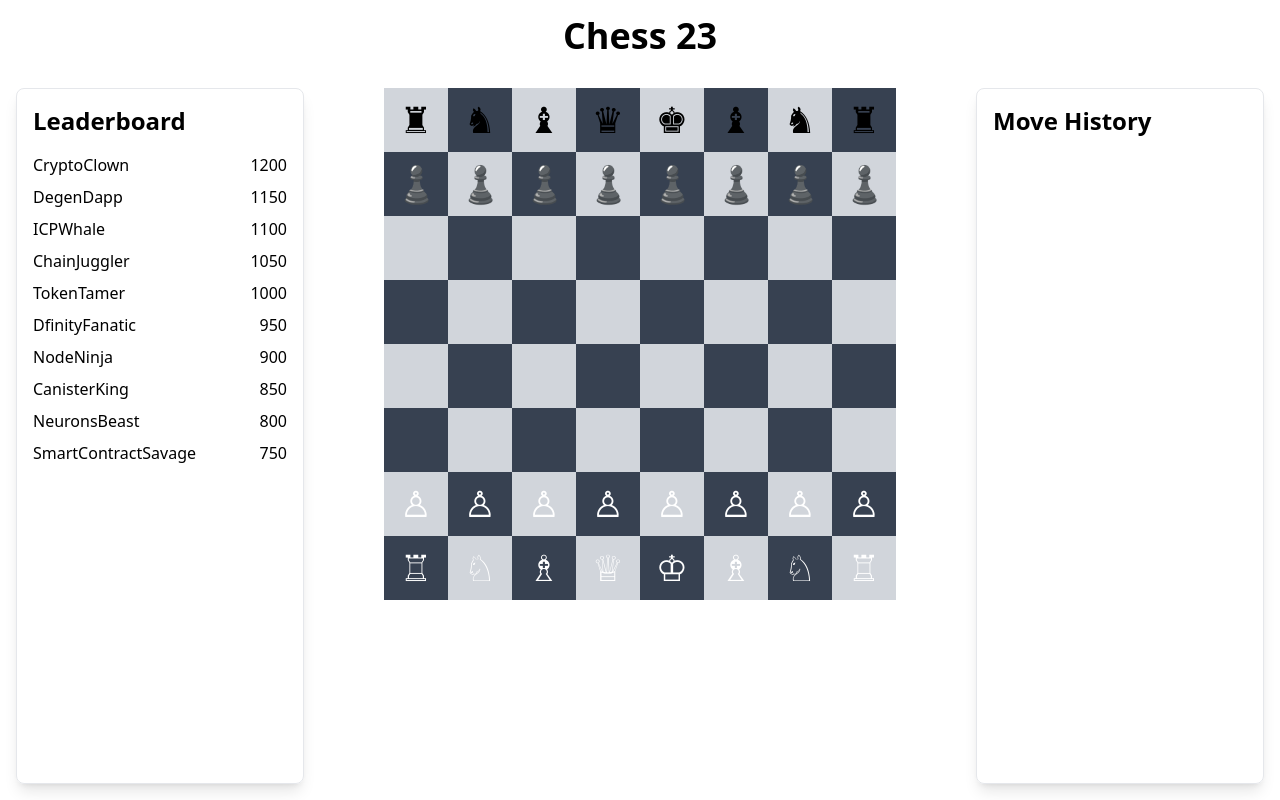
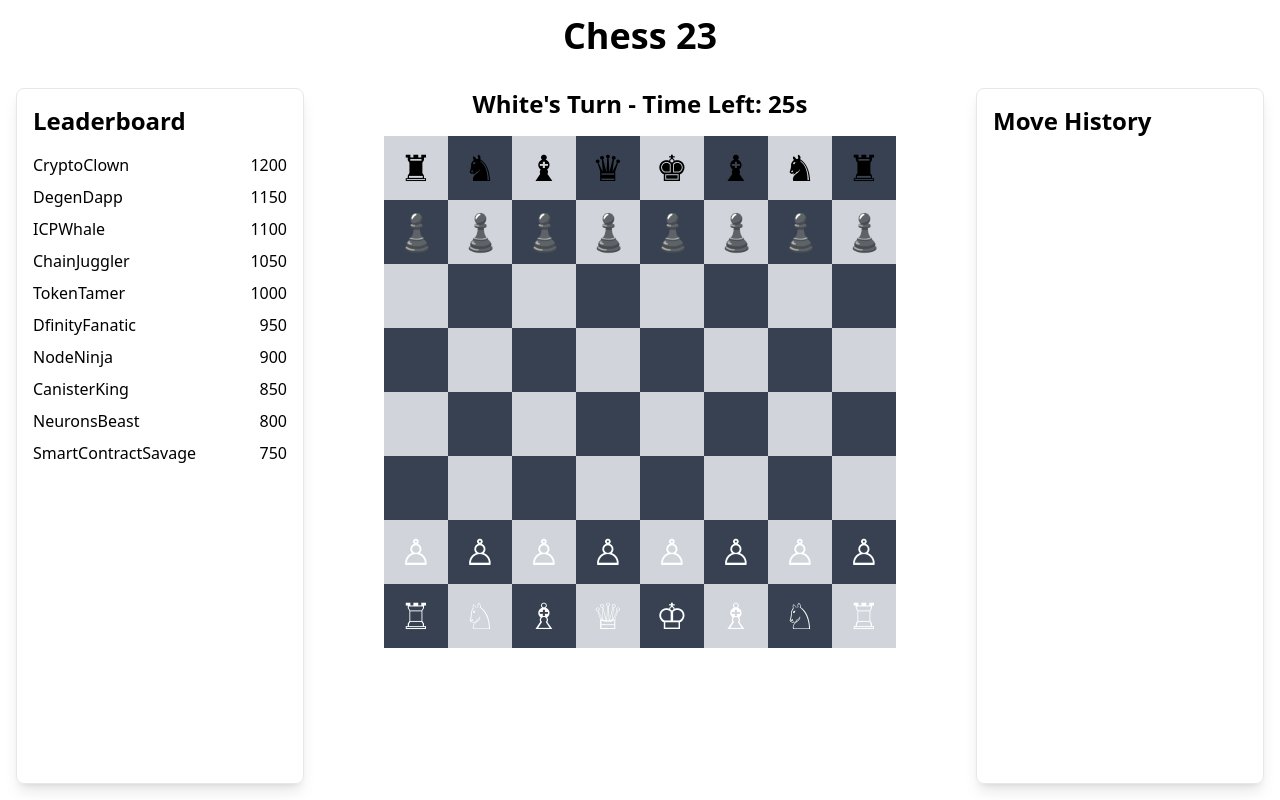
Before and after one commit to bridge-23/IChessAI, a React (Vite) app in the folder frontend/: page / in a window 1280 px wide. Built offline with nearby package versions, Linux system fonts and the light colour scheme.

Commit message:
feat: add the control timer

```diff
--- a/frontend/src/App.tsx
+++ b/frontend/src/App.tsx
@@ -1,22 +1,53 @@
-import React, { useState } from 'react';
+import React, { useState, useEffect } from 'react';
 import ChessBoard from './components/ChessBoard';
 import Leaderboard from './components/LeaderBoard';
 import MoveHistory from './components/MoveHistory';
 
 const App: React.FC = () => {
+  const initialTimeLimit = 30; // seconds
   const [moves, setMoves] = useState<{ move: string, piece: string }[]>([]);
+  const [currentPlayer, setCurrentPlayer] = useState<'white' | 'black'>('white');
+  const [timeLeft, setTimeLeft] = useState(initialTimeLimit);
+  const [showAlert, setShowAlert] = useState(false);
+  const [previousPlayer, setPreviousPlayer] = useState<'white' | 'black'>('white');
+
+  useEffect(() => {
+    if (timeLeft > 0) {
+      const timer = setInterval(() => setTimeLeft(timeLeft - 1), 1000);
+      return () => clearInterval(timer);
+    } else {
+      setPreviousPlayer(currentPlayer); // Set previous player before switching
+      setShowAlert(true);
+      switchPlayer();
+    }
+  }, [timeLeft]);
+
+  const switchPlayer = () => {
+    setCurrentPlayer(currentPlayer === 'white' ? 'black' : 'white');
+    setTimeLeft(initialTimeLimit);
+    setTimeout(() => setShowAlert(false), 3000); // Hide alert after 3 seconds
+  };
 
   const handleMove = (move: string, piece: string) => {
     setMoves((prevMoves) => [...prevMoves, { move, piece }]);
+    switchPlayer();
   };
 
   return (
     <div className="flex flex-col items-center h-screen p-4">
       <h1 className="text-4xl mb-4 font-bold">Chess 23</h1>
-      <div className="flex flex-grow w-full space-x-4 mt-4">
+      {showAlert && (
+        <div className="absolute top-0 left-0 bg-red-600 text-white px-4 py-2 m-4 rounded-md">
+          Time is up! Switching turn to {previousPlayer === 'white' ? 'black' : 'white'}.
+        </div>
+      )}
+      <div className="flex flex-grow w-full space-x-4 mt-4 relative">
         <Leaderboard />
         <div className="flex-grow flex flex-col items-center">
-          <ChessBoard onMove={handleMove} />
+          <div className={`mb-4 text-2xl font-bold ${timeLeft <= 10 ? 'text-red-600' : ''}`}>
+            {currentPlayer === 'white' ? 'White' : 'Black'}'s Turn - Time Left: {timeLeft}s
+          </div>
+          <ChessBoard onMove={handleMove} currentPlayer={currentPlayer} />
         </div>
         <MoveHistory moves={moves} />
       </div>
--- a/frontend/src/components/ChessBoard.tsx
+++ b/frontend/src/components/ChessBoard.tsx
@@ -15,7 +15,7 @@ const pieceIcons: { [key: string]: string } = {
   'p': '♟',
 };
 
-const ChessBoard: React.FC<{ onMove: (move: string, piece: string) => void }> = ({ onMove }) => {
+const ChessBoard: React.FC<{ onMove: (move: string, piece: string) => void, currentPlayer: 'white' | 'black' }> = ({ onMove, currentPlayer }) => {
   const initialBoard = [
     ['r', 'n', 'b', 'q', 'k', 'b', 'n', 'r'],
     ['p', 'p', 'p', 'p', 'p', 'p', 'p', 'p'],
@@ -32,8 +32,9 @@ const ChessBoard: React.FC<{ onMove: (move: string, piece: string) => void }> =
 
   const handleSquareClick = (row: number, col: number) => {
     if (!selectedPiece) {
-      // Select the piece
-      if (board[row][col] !== '') {
+      // Select the piece if it's the current player's turn to move their pieces
+      const piece = board[row][col];
+      if (piece && (currentPlayer === 'white' ? piece === piece.toUpperCase() : piece === piece.toLowerCase())) {
         setSelectedPiece({ row, col });
       }
     } else {
@@ -45,7 +46,7 @@ const ChessBoard: React.FC<{ onMove: (move: string, piece: string) => void }> =
       setBoard(newBoard);
       setSelectedPiece(null);
 
-      const move = `Moved from (${selectedPiece.row}, ${selectedPiece.col}) to (${row}, ${col})`;
+      const move = `Moved ${pieceIcons[piece]} from (${selectedPiece.row}, ${selectedPiece.col}) to (${row}, ${col})`;
       onMove(move, piece);
     }
   };
```
Also changed, not shown: 1 other file (tests, documents, lock files or other folders).
